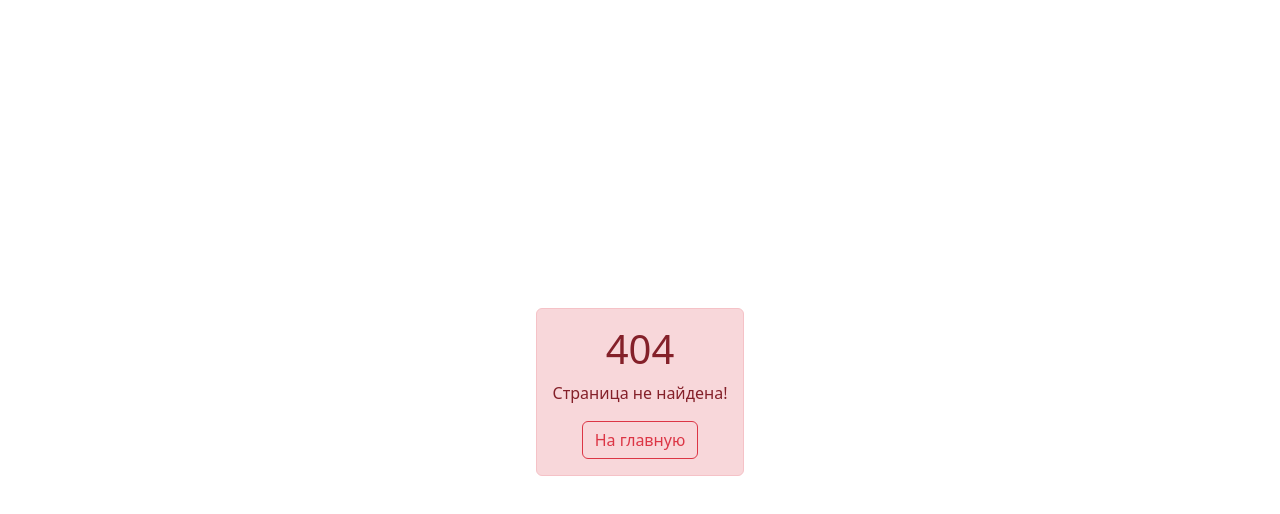
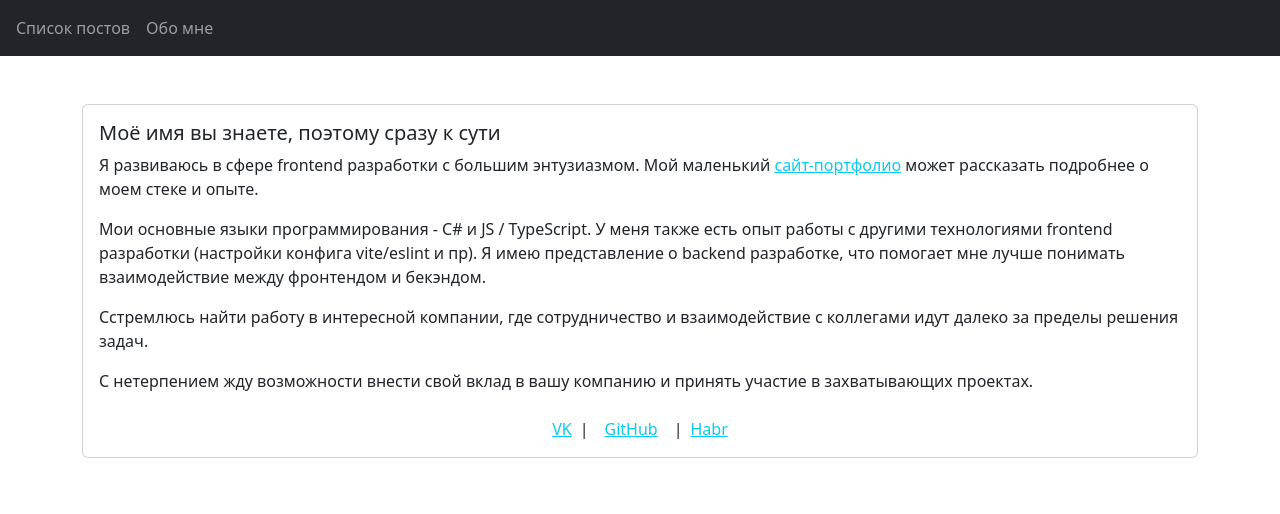
Before and after one commit to scffs/simple-spa, a React (Vite) app: page /simple-spa/about in a window 1280 px wide. Before the commit this address had no page. Shown: the top 514 px of the page. Built offline with nearby package versions, Linux system fonts and the light colour scheme.

Commit message:
added base url

```diff
--- a/src/components/Post.jsx
+++ b/src/components/Post.jsx
@@ -8,6 +8,8 @@ import { fetchUserRequest } from '../slices/userSlice';
 
 import Avatar from '../assets/ava.png';
 
+import { BASE_URL } from '../routes/routes.js';
+
 const Post = ({ post }) => {
   const dispatch = useDispatch();
 
@@ -17,7 +19,7 @@ const Post = ({ post }) => {
 
   return (
     <Card style={{ width: '15rem' }} className="h-100">
-      <Link to={`/profile/${post.userId}`} onClick={handleUserClick}>
+      <Link to={`/${BASE_URL}/profile/${post.userId}`} onClick={handleUserClick}>
         <Card.Img variant="top" src={Avatar} />
       </Link>
       <Card.Body>
--- a/src/components/Profile.jsx
+++ b/src/components/Profile.jsx
@@ -14,7 +14,9 @@ import Avatar from '../assets/ava.png';
 
 const Profile = () => {
   const { userId } = useParams();
+
   const dispatch = useDispatch();
+
   const user = useSelector((state) => state.user.user);
   const loading = useSelector((state) => state.user.loading);
   const error = useSelector((state) => state.user.error);
--- a/src/routes/routes.js
+++ b/src/routes/routes.js
@@ -1,3 +1,4 @@
-export const HOME = '/';
-export const ABOUT = '/about';
-export const PROFILE = '/profile/:userId';
+export const BASE_URL = 'simple-spa';
+export const HOME = `/${BASE_URL}/`;
+export const ABOUT = `/${BASE_URL}/about`;
+export const PROFILE = `/${BASE_URL}/profile/:userId`;
```
